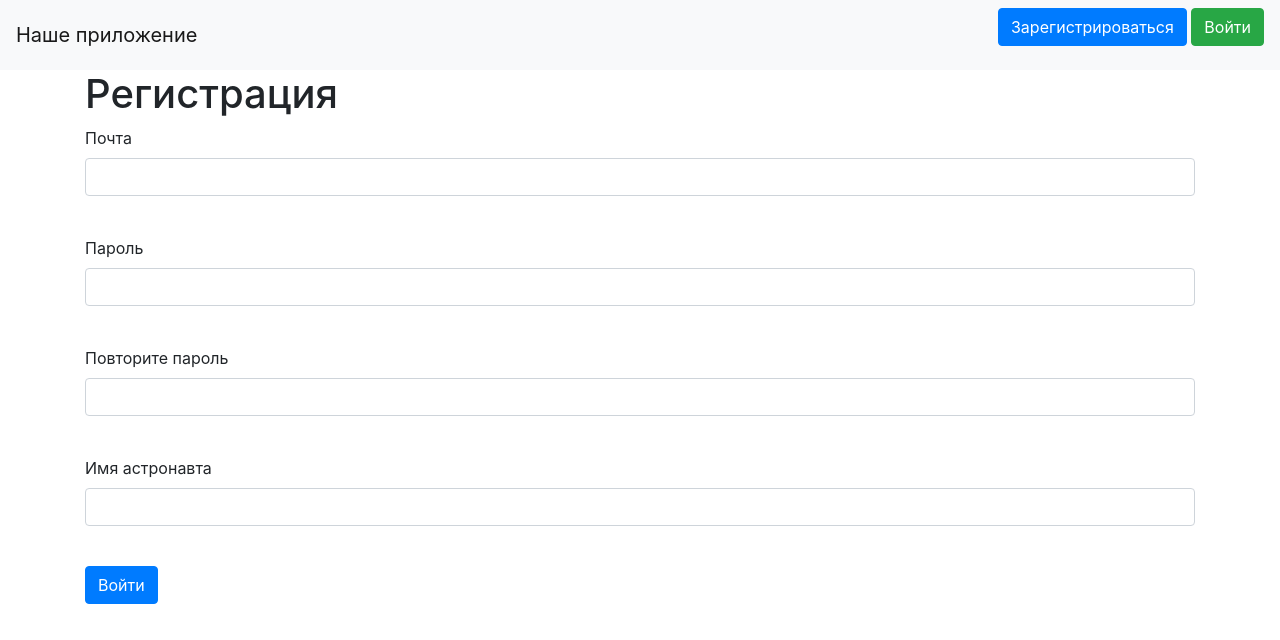
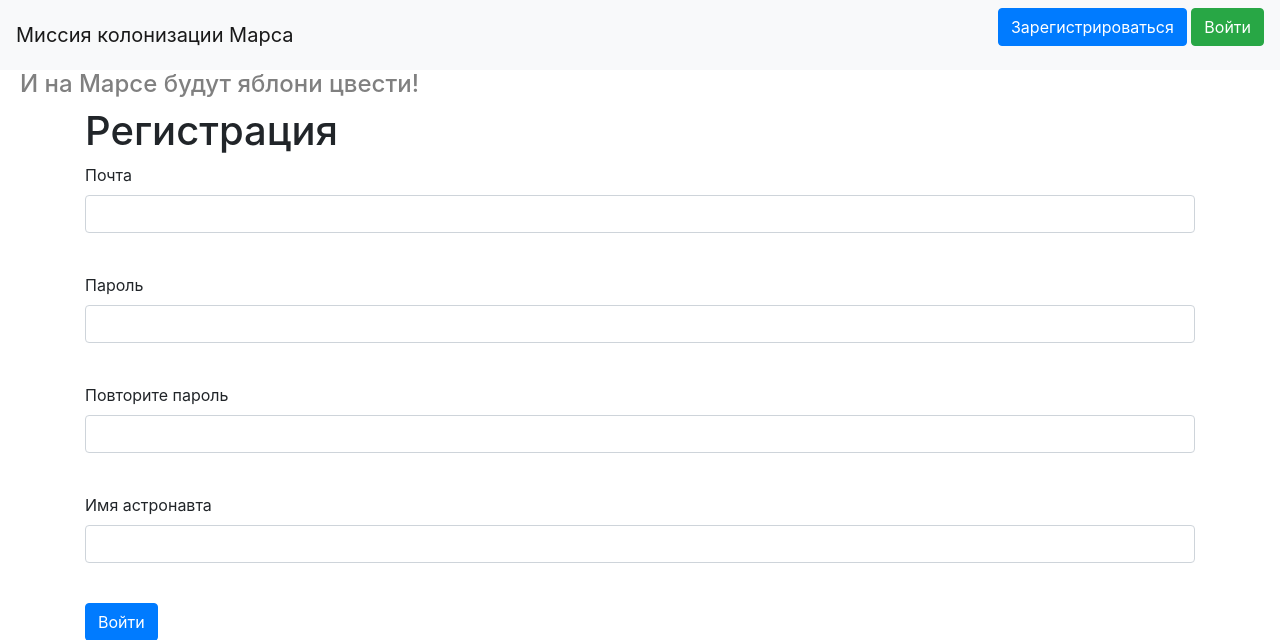
Before and after one commit to urasha/sqlachemy2_universal, a Flask app: page /register in a window 1280 px wide. Shown: the top 640 px of the page. Run offline with Flask 2, Linux system fonts and the light colour scheme; some libraries are stand-ins or nearby versions.

Commit message:
Add files via upload

```diff
--- a/templates/base.html
+++ b/templates/base.html
@@ -12,7 +12,7 @@
 <body>
     <header>
         <nav class="navbar navbar-light bg-light">
-            <a class="navbar-brand" href="#">Наше приложение</a>
+            <a class="navbar-brand" href="#">Миссия колонизации Марса</a>
             {% if current_user.is_authenticated %}
                 <a class="navbar-brand" href="/logout">{{ current_user.name }}</a>
             {% else %}
@@ -22,6 +22,7 @@
                 </p>
         {% endif %}
         </nav>
+        <h4 style="color: grey; margin-left: 20px">И на Марсе будут яблони цвести!</h4>
     </header>
     <main role="main" class="container">
         {% block content %}{% endblock %}
```
